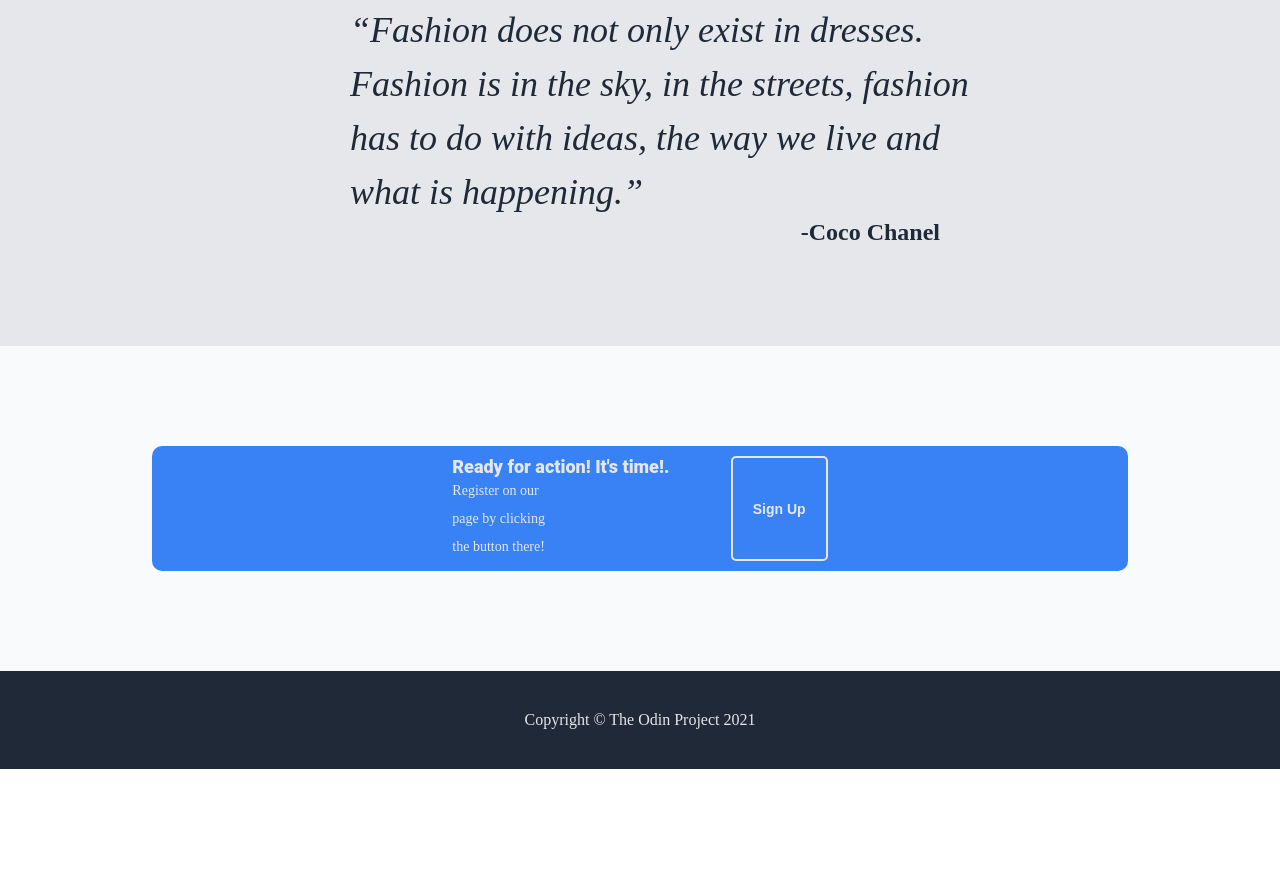
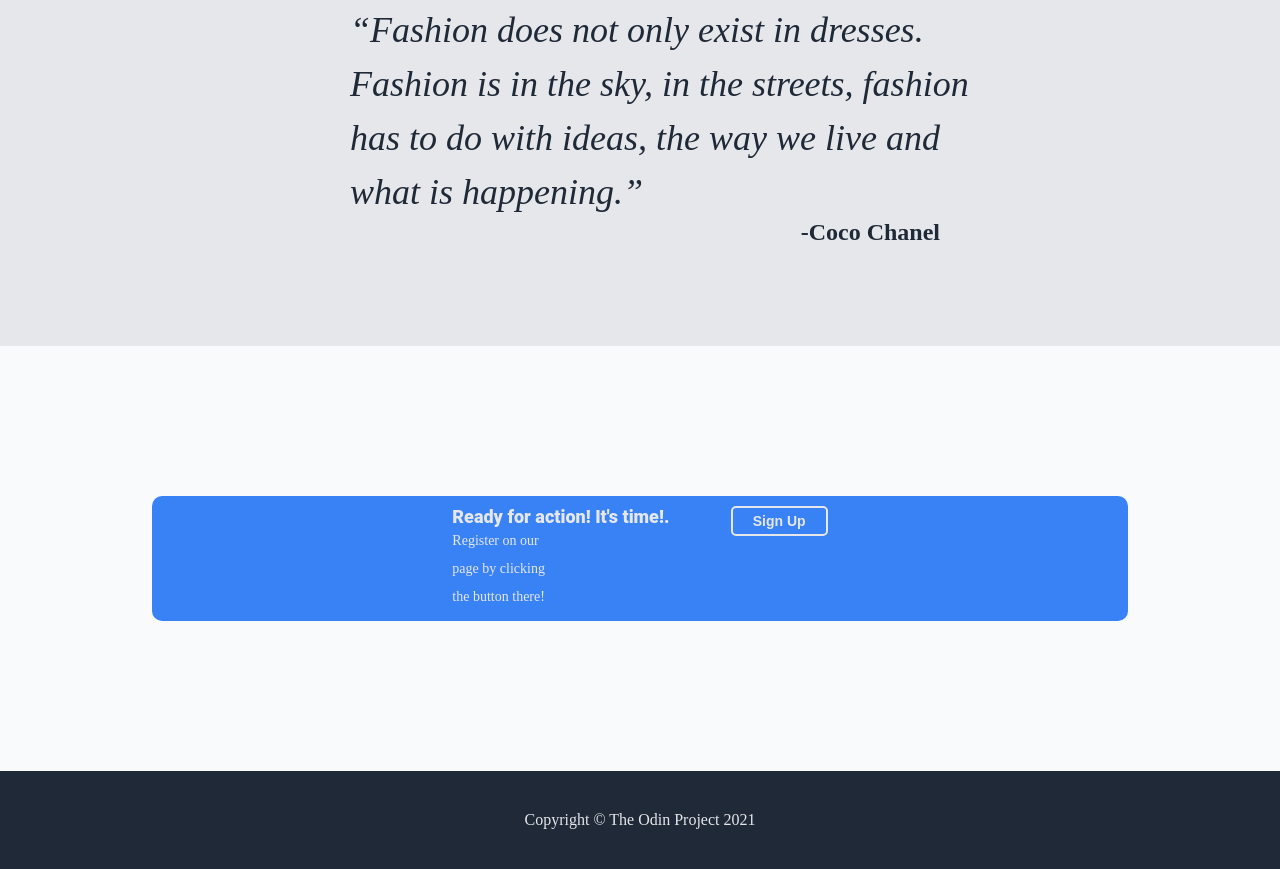
Before and after one commit to JessicaZambranoCG/ProjectLandingPage, a plain HTML site: page index.html in a window 1280 px wide. Shown: the part 1385-2254 px from the top of the page. Before the commit the page ends 2154 px from the top, so only its background shows below. Drawn offline with Linux system fonts and the light colour scheme.

Commit message:
feat: change index.html and style.css in the file project lading page

```diff
--- a/index.html
+++ b/index.html
@@ -64,7 +64,9 @@
          <h4 class="title-1">Ready for action! It's time!.</h4>
          <p class="text-3">Register on our page by clicking the button there!</p>
          </div>
+         <div class="button-1">
             <button class="sign-up-1">Sign Up</button>
+         </div>
       </div>
    </div>
    <div class="footer">
--- a/style.css
+++ b/style.css
@@ -205,7 +205,7 @@ h3{
     justify-content: center;
     align-items: center;
     background-color: #f9fafc;
-    padding: 100px 100px;
+    padding: 150px;
 }
 
 .header-3{
```
